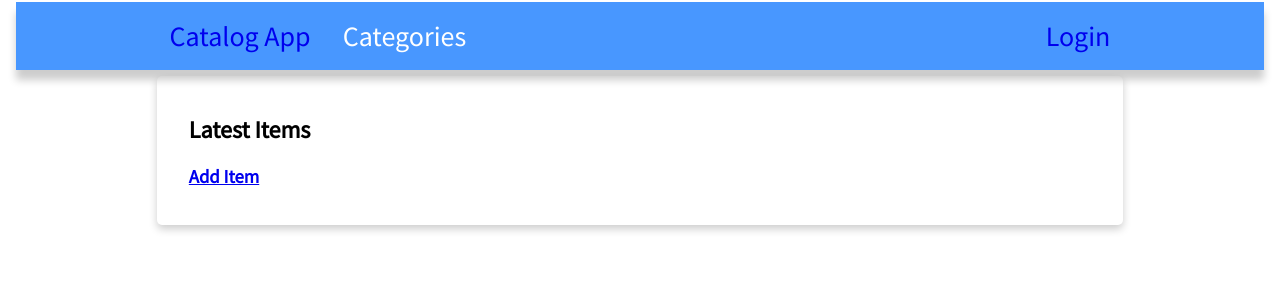
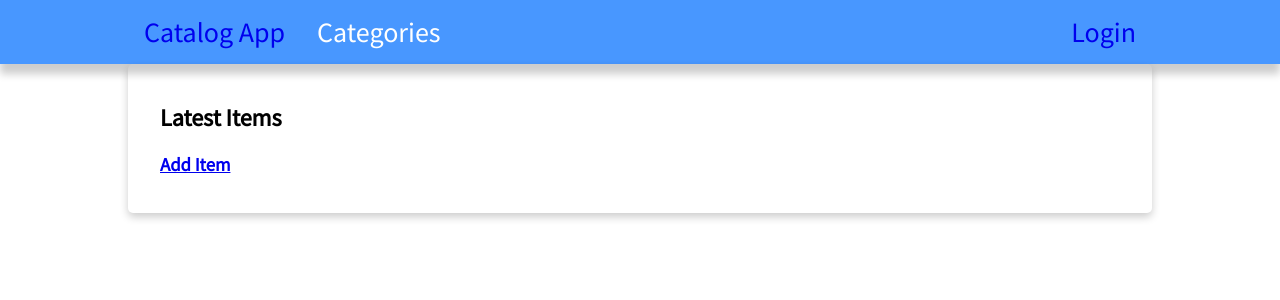
Before and after one commit to kvega/fswd-project4, a Flask app: page / in a window 1280 px wide. Shown: the top 300 px of the page. Run offline with Flask 2, Linux system fonts and the light colour scheme.

Commit message:
Remove padding from .container, narrow scope to only sections in main

```diff
--- a/src/static/style.css
+++ b/src/static/style.css
@@ -123,7 +123,7 @@
     clear: both;
 }
 
-.container {
+main section {
     padding: 2px 16px;
 }
 
```
